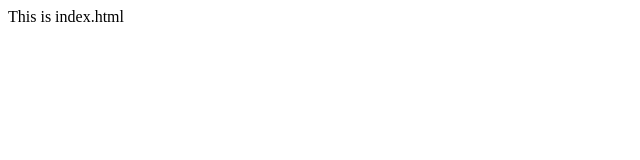
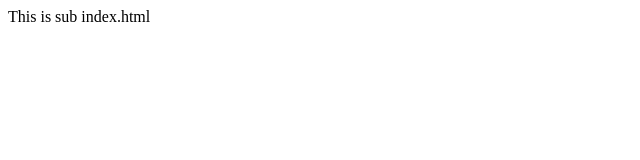
Before and after one commit to jimmygit23/project02_1, a plain HTML site: page project02/index.html in a window 1280 px wide. Shown: the full height of the page, 0-640 px from the left. Drawn offline with Linux system fonts and the light colour scheme.

Commit message:
提交sub的index.html

```diff
--- a/project02/index.html
+++ b/project02/index.html
@@ -9,7 +9,7 @@
 </head>
 
 <body>
-    This is index.html
+    This is sub index.html
 </body>
 
 </html>
```
